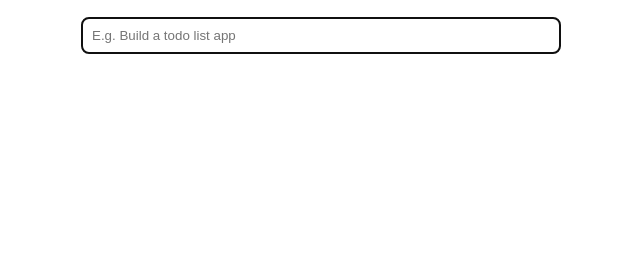
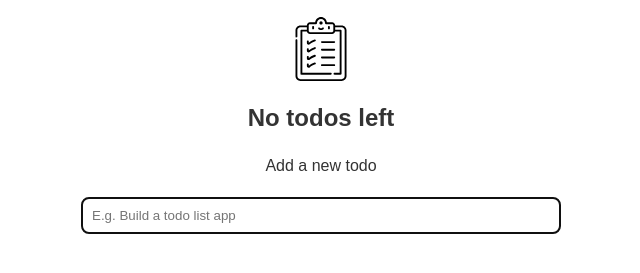
Before and after one commit to adbose/js-todo-app, a plain HTML site: page index.html in a window 1280 px wide. Shown: the part 195-468 px from the top of the page, without its empty margins (319-959 px from the left). Drawn offline with Linux system fonts and the light colour scheme.

Commit message:
Add empty state code

```diff
--- a/index.html
+++ b/index.html
@@ -11,6 +11,13 @@
         <h1 class="app-title">js todo app</h1>
         <ul class="todo-list js-todo-list"></ul>
 
+        <!-- Begin Empty State -->
+        <div class="empty-state">
+          <svg class="checklist-icon"><use href="#checklist-icon"></use></svg>
+          <h2 class="empty-state__title">No todos left</h2>
+          <p class="empty-state__description">Add a new todo</p>
+        </div>
+        <!-- End Empty State-->
         <form class="js-form">
           <input autofocus type="text" aria-label="Enter a new todo item" placeholder="E.g. Build a todo list app" class="js-todo-input">
         </form>
--- a/style.css
+++ b/style.css
@@ -108,11 +108,35 @@ form {
     width: 100%;
     display: flex;
     justify-content: space-between;
-  }
+}
 
-  input[type="text"] {
+input[type="text"] {
     width: 100%;
     padding: 10px;
     border-radius: 7px;
     border: 1px solid #333;
-  }
+}
+
+.empty-state {
+    flex-direction: column;
+    align-items: center;
+    justify-content: center;
+    display: none;
+}
+
+.checklist-icon {
+    margin-bottom: 20px;
+}
+
+.empty-state__title, .empty-state__description {
+    margin-bottom: 20px;
+}
+
+/* Add this below the other styles */
+.todo-list:empty {
+    display: none;
+}
+
+.todo-list:empty + .empty-state {
+    display: flex;
+}
```
